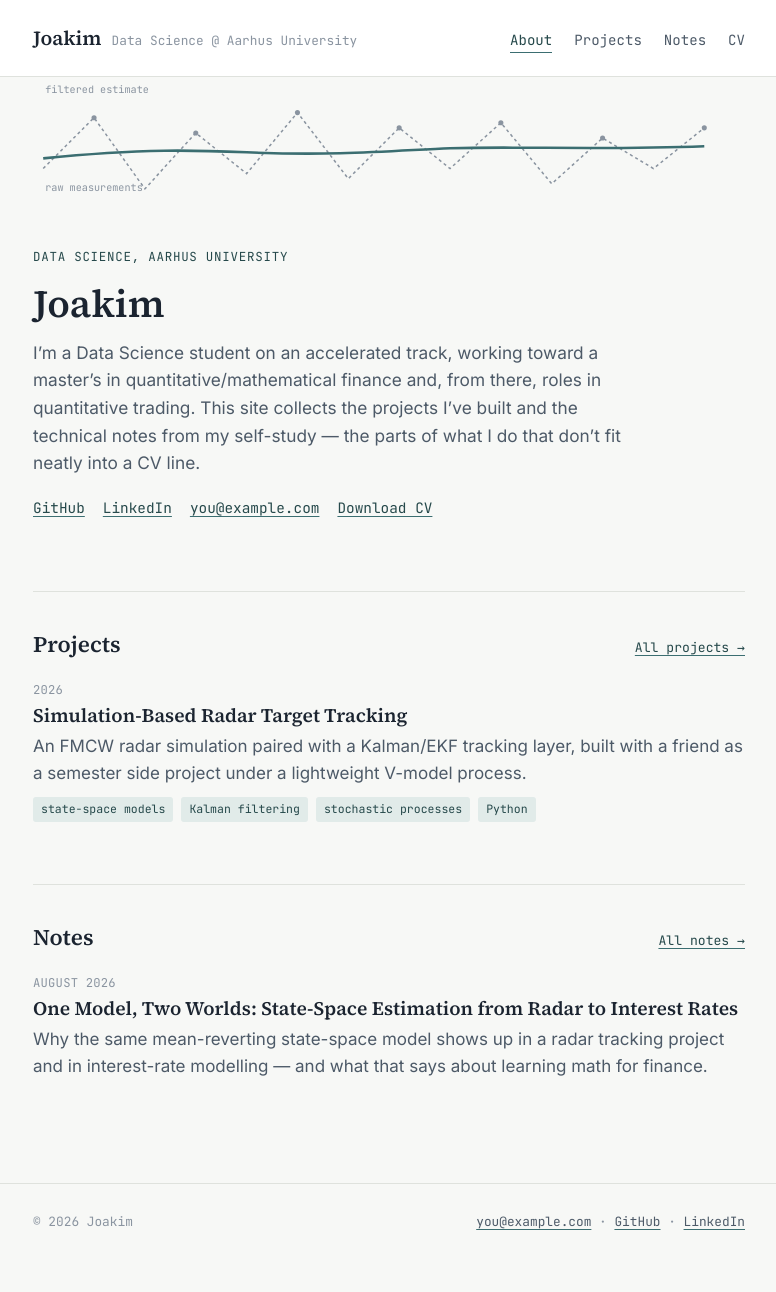
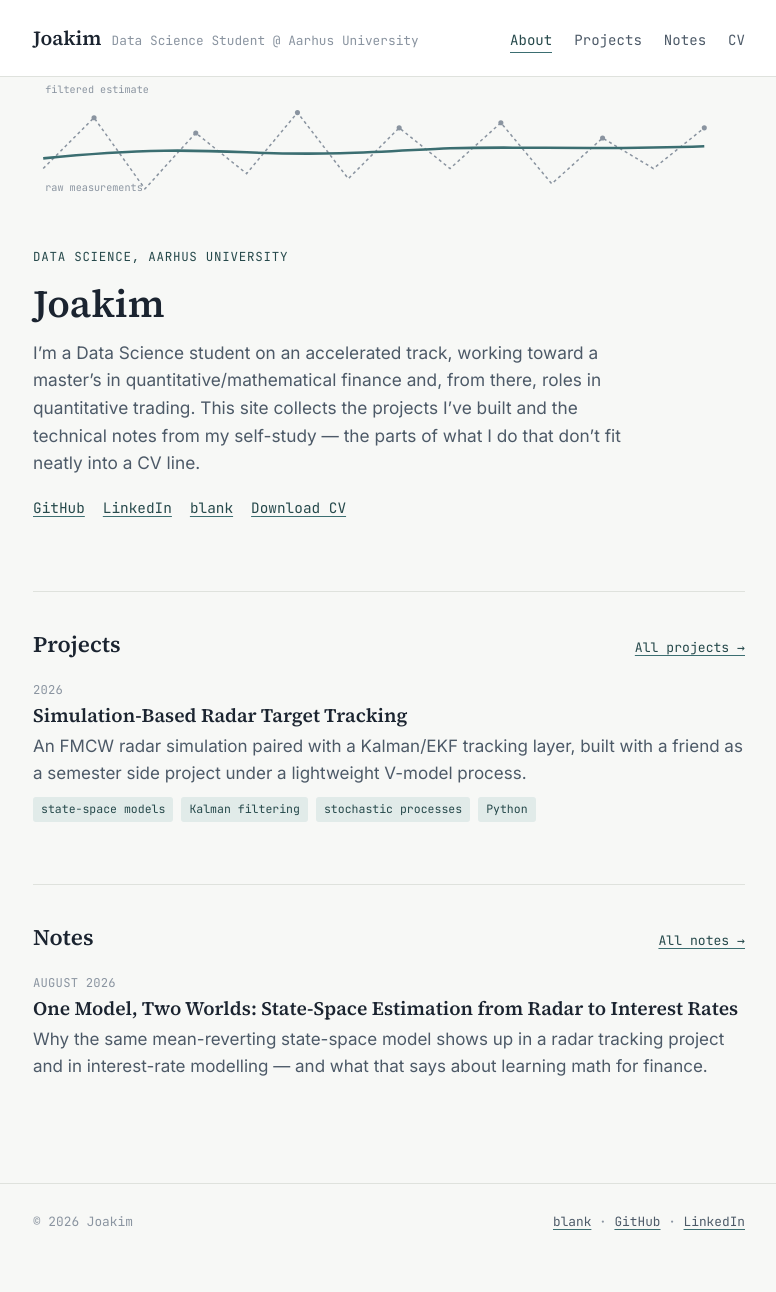
Before and after one commit to snetigerlund420-lang/snetigerlund420-lang.github.io, a Jekyll site: the page built from portfolio-site/index.md, in a window 1280 px wide. Shown: the whole page, without its empty margins (251-1027 px from the left). Built offline with Jekyll 4.4.1, drawn with Linux system fonts in a browser that asks for light colours.

```diff
--- a/portfolio-site/_config.yml
+++ b/portfolio-site/_config.yml
@@ -1,7 +1,7 @@
 # ── Edit these ──────────────────────────────────────────────
 title: "Joakim"                     # your name, shown in the header
-tagline: "Data Science @ Aarhus University"
-email: "you@example.com"
+tagline: "Data Science Student @ Aarhus University"
+email: "blank"
 github_url: "https://github.com/yourusername"
 linkedin_url: "https://linkedin.com/in/yourusername"
 cv_url: "/assets/cv.pdf"            # drop a CV PDF into assets/ and point here, or leave as-is and remove the link in _includes/header.html
@@ -12,7 +12,7 @@ description: >-
 
 baseurl: ""     # leave "" if this repo is named yourusername.github.io
                 # if instead the repo is named e.g. "portfolio", set this to "/portfolio"
-url: ""
+url: "jhl.dev"
 
 markdown: kramdown
 kramdown:
```
